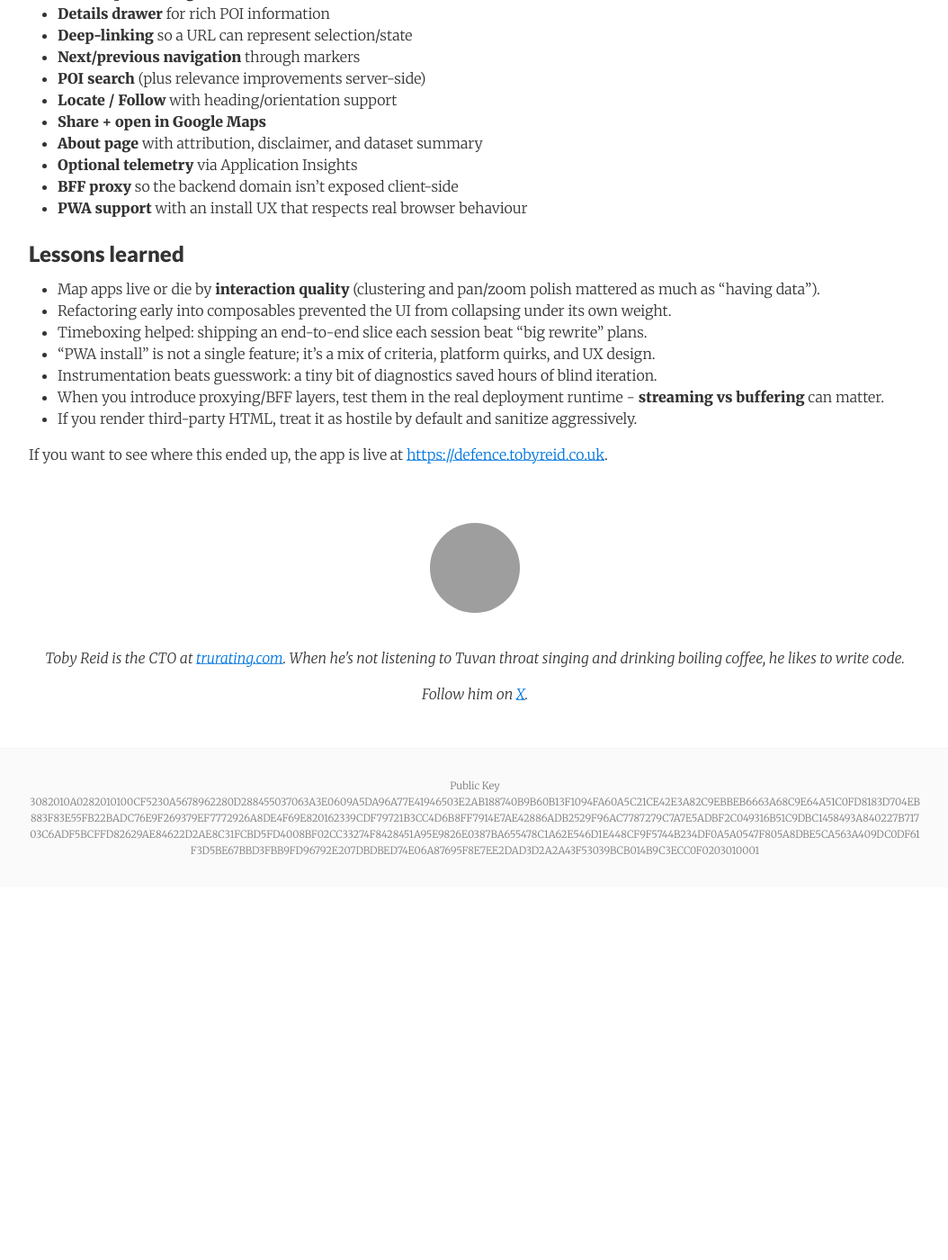
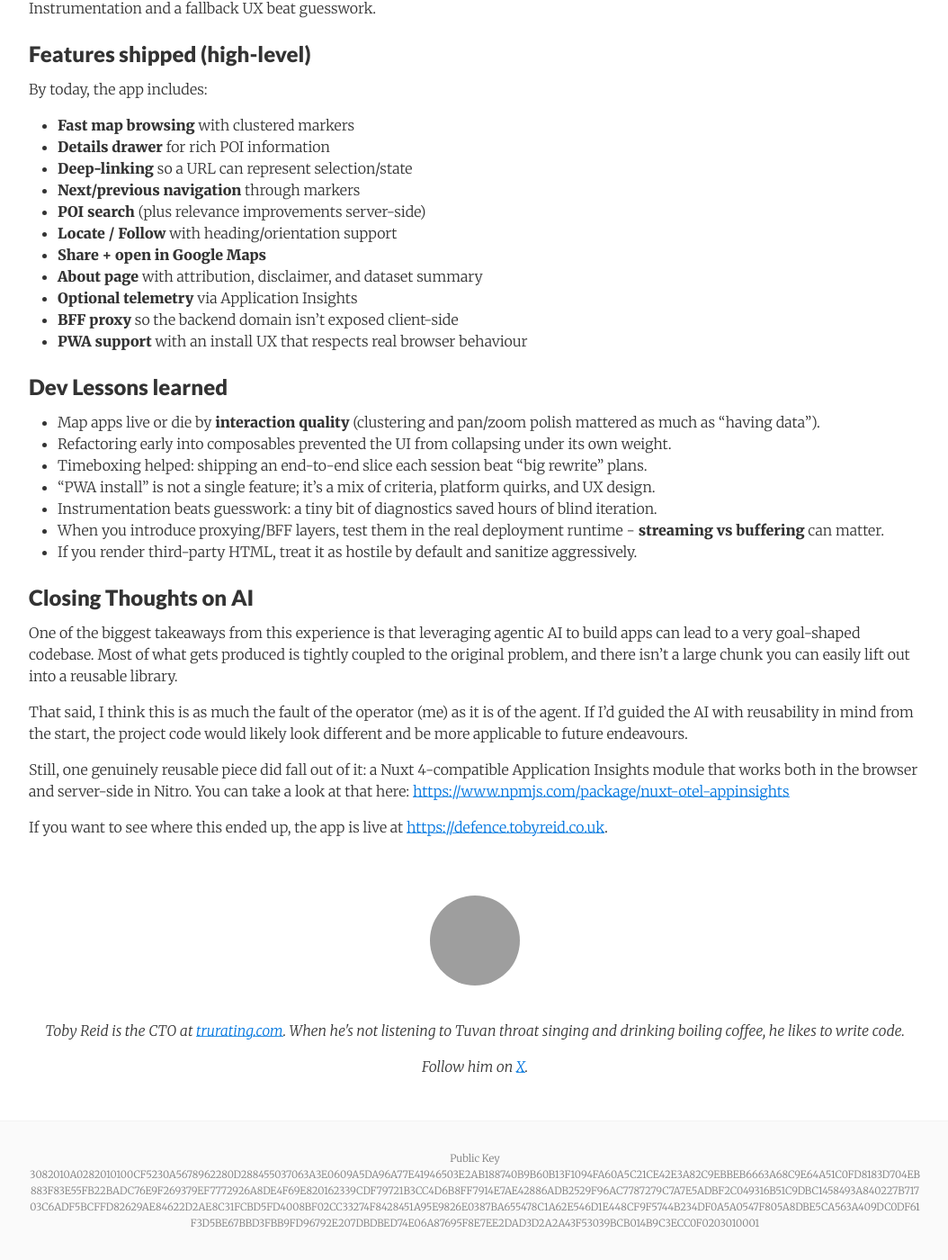
Before and after one commit to tobyreid/tobyreid.github.io, a Jekyll site: the page built from _posts/2026-01-01-building-with-agentic-ai-a-defence-of-britain-story.md, in a window 1280 px wide and 1400 px high, scrolled down 5650 px. Shown: the whole window at 90% size, without its empty margins (112-1166 px from the left). Built offline with Jekyll 4.4.1, drawn with Linux system fonts in a browser that asks for light colours; nearby versions of some CDN libraries; comment, search, counter and statistics services are not loaded; before the commit the page ends 6636 px from its top, so only the background shows below that; some of the changed text lies outside the part shown; grey boxes are pictures that could not be loaded.

Commit message:
add closing thoughts

```diff
--- a/_posts/2026-01-01-building-with-agentic-ai-a-defence-of-britain-story.md
+++ b/_posts/2026-01-01-building-with-agentic-ai-a-defence-of-britain-story.md
@@ -3,10 +3,10 @@ layout: post
 title: Building with agentic AI, a Defence of Britain story
 date: 2026-01-01 00:00:00 +0000
 summary: "Building Defence of Britain: a map-first web app (from file-new-project to a functioning app)"
-minutes: 10
+minutes: 15
 ---
 
-TL;DR - Try the app here: [https://defence.tobyreid.co.uk](https://defence.tobyreid.co.uk)
+>TL;DR - Try the app here: [https://defence.tobyreid.co.uk](https://defence.tobyreid.co.uk). If the app is slow on first load, it's because hosting is FREE!
 
 Back in Dec/Jan 2020 I built the first version of **Defence of Britain**: a hobby app that read the publicly available [Pillbox Study Group KMZ](http://www.pillbox-study-group.org.uk/links/downloads/) and put it on a map. It worked, but I was never truly happy with it - and at the time I didn't know of any other hobby projects doing the same thing.
 
@@ -229,7 +229,7 @@ By today, the app includes:
 - **BFF proxy** so the backend domain isn't exposed client-side
 - **PWA support** with an install UX that respects real browser behaviour
 
-## Lessons learned
+## Dev Lessons learned
 
 - Map apps live or die by **interaction quality** (clustering and pan/zoom polish mattered as much as "having data").
 - Refactoring early into composables prevented the UI from collapsing under its own weight.
@@ -239,4 +239,12 @@ By today, the app includes:
 - When you introduce proxying/BFF layers, test them in the real deployment runtime - **streaming vs buffering** can matter.
 - If you render third-party HTML, treat it as hostile by default and sanitize aggressively.
 
+## Closing Thoughts on AI
+
+One of the biggest takeaways from this experience is that leveraging agentic AI to build apps can lead to a very goal-shaped codebase. Most of what gets produced is tightly coupled to the original problem, and there isn’t a large chunk you can easily lift out into a reusable library.
+
+That said, I think this is as much the fault of the operator (me) as it is of the agent. If I’d guided the AI with reusability in mind from the start, the project code would likely look different and be more applicable to future endeavours.
+
+Still, one genuinely reusable piece did fall out of it: a Nuxt 4-compatible Application Insights module that works both in the browser and server-side in Nitro. You can take a look at that here: [https://www.npmjs.com/package/nuxt-otel-appinsights](https://www.npmjs.com/package/nuxt-otel-appinsights)
+
 If you want to see where this ended up, the app is live at [https://defence.tobyreid.co.uk](https://defence.tobyreid.co.uk).
```
